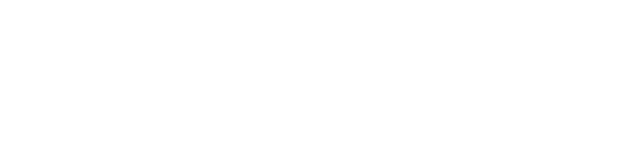
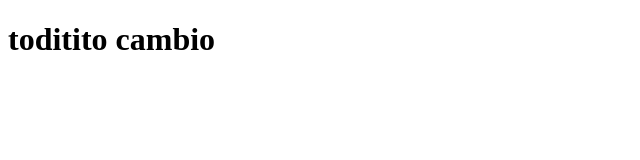
Before and after one commit to JuanCcoding/pruebitatoptop, a plain HTML site: page index.html in a window 1280 px wide. Shown: the whole page, without its empty margins (0-640 px from the left). Drawn offline with Linux system fonts and the light colour scheme.

Commit message:
segundazo

```diff
--- a/index.html
+++ b/index.html
@@ -5,6 +5,7 @@
     <meta name="viewport" content="width=device-width, initial-scale=1.0">
     <title>la guerra de indochina</title>
 </head>
+<h1>toditito cambio</h1>
 <body>
 
 </body>
--- a/objects.css
+++ b/objects.css
@@ -1 +1,5 @@
 estilos en cascada
+cambios
+1
+2
+3
```
